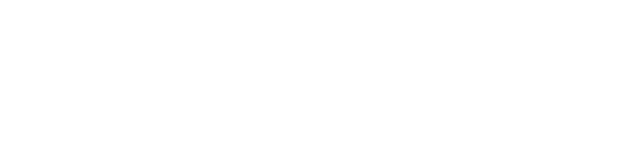
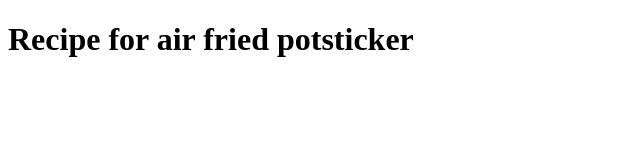
Before and after one commit to MarvCodeReady/odin-recipes, a plain HTML site: page recipes/potsticker.html in a window 1280 px wide. Shown: the whole page, without its empty margins (0-640 px from the left). Drawn offline with Linux system fonts and the light colour scheme.

Commit message:
Edit potsticker.html

```diff
--- a/recipes/potsticker.html
+++ b/recipes/potsticker.html
@@ -6,6 +6,6 @@
     </head>
 
     <body>
-
+        <h1>Recipe for air fried potsticker</h1>
     </body>
 </html>
```
